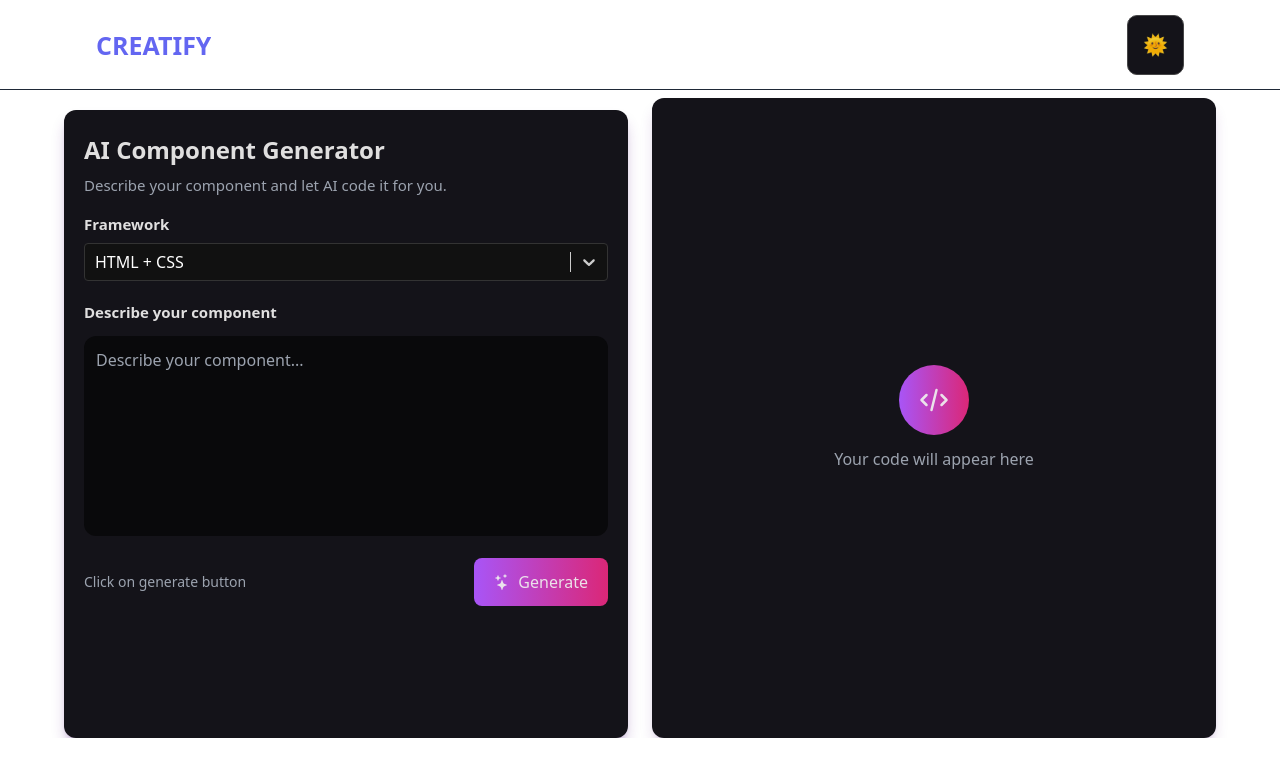
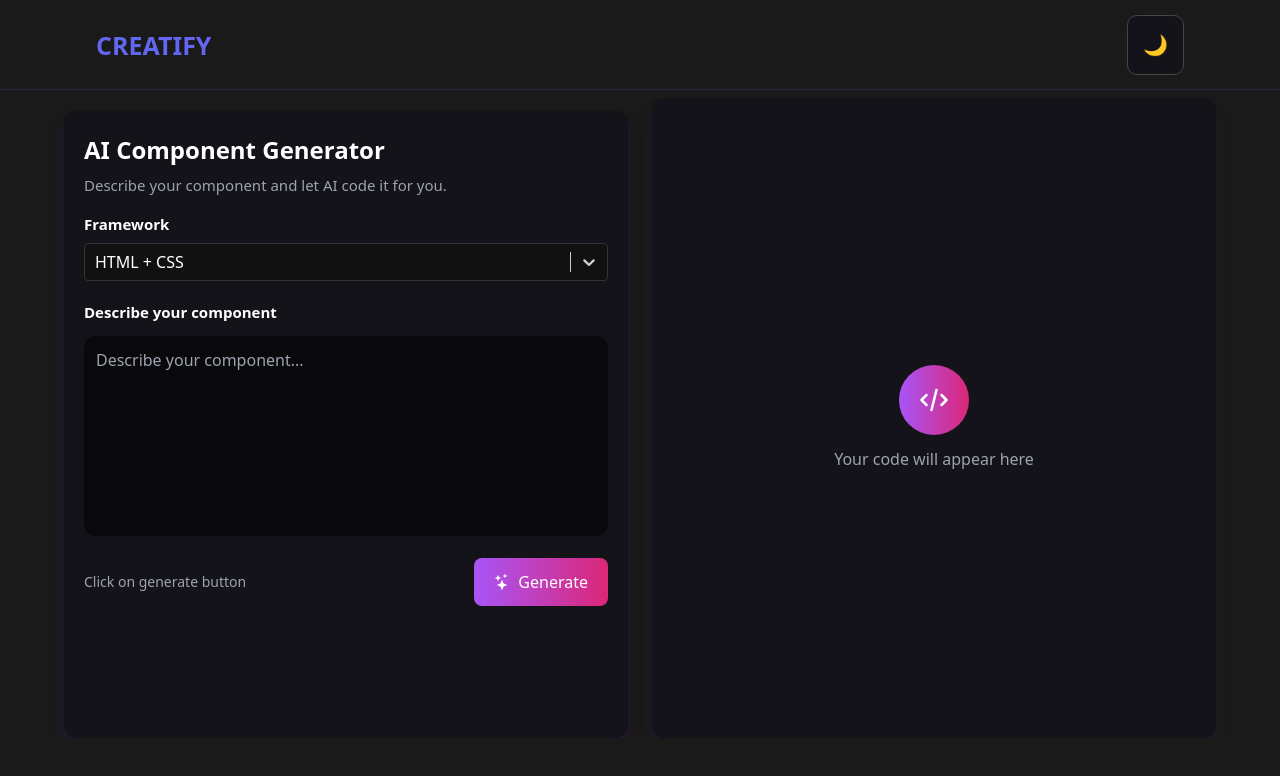
Before and after one commit to HimanshuBisht18/Creatify, a React (Vite) app: page / in a window 1280 px wide. Shown: the top 776 px of the page. Built offline with nearby package versions, Linux system fonts and the light colour scheme; no server answers.

Commit message:
user state changed

```diff
--- a/package.json
+++ b/package.json
@@ -12,6 +12,7 @@
   "dependencies": {
     "@google/genai": "^1.19.0",
     "@monaco-editor/react": "^4.7.0",
+    "cloudflared": "^0.7.1",
     "react": "^19.1.1",
     "react-dom": "^19.1.1",
     "react-icons": "^5.5.0",
@@ -27,6 +28,7 @@
     "@types/react-dom": "^19.1.7",
     "@vitejs/plugin-react": "^5.0.0",
     "autoprefixer": "^10.4.21",
+    "concurrently": "^9.2.1",
     "eslint": "^9.33.0",
     "eslint-plugin-react-hooks": "^5.2.0",
     "eslint-plugin-react-refresh": "^0.4.20",
@@ -35,4 +37,6 @@
     "tailwindcss": "^3.4.17",
     "vite": "^7.1.2"
   }
+
+
 }
--- a/src/components/Navbar.jsx
+++ b/src/components/Navbar.jsx
@@ -5,7 +5,7 @@ import { RiSettings3Fill } from 'react-icons/ri';
 const themes = ['light', 'dark', 'blue', 'green'];
 
 const Navbar = () => {
-  const [theme, setTheme] = useState('light');
+  const [theme, setTheme] = useState('dark');
 
   // Load saved theme on mount
   useEffect(() => {
```
Also changed, not shown: src/main.jsx (line endings or trailing spaces), src/pages/Home.jsx (line endings or trailing spaces), 1 other file (tests, documents, lock files or other folders).
